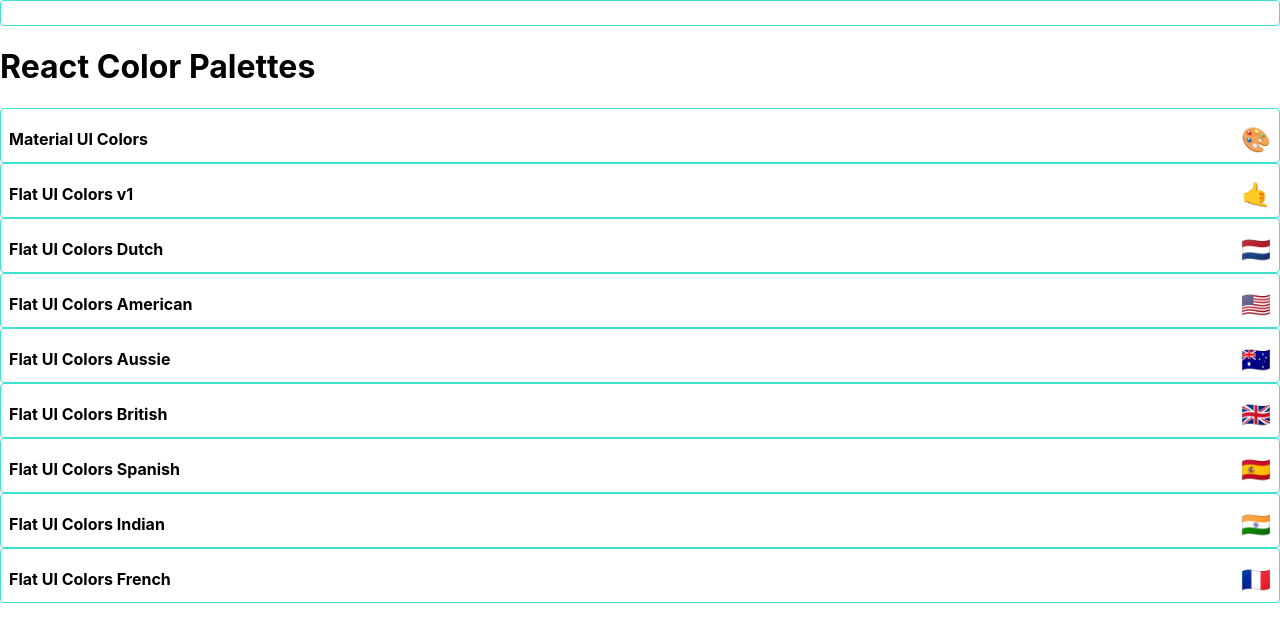
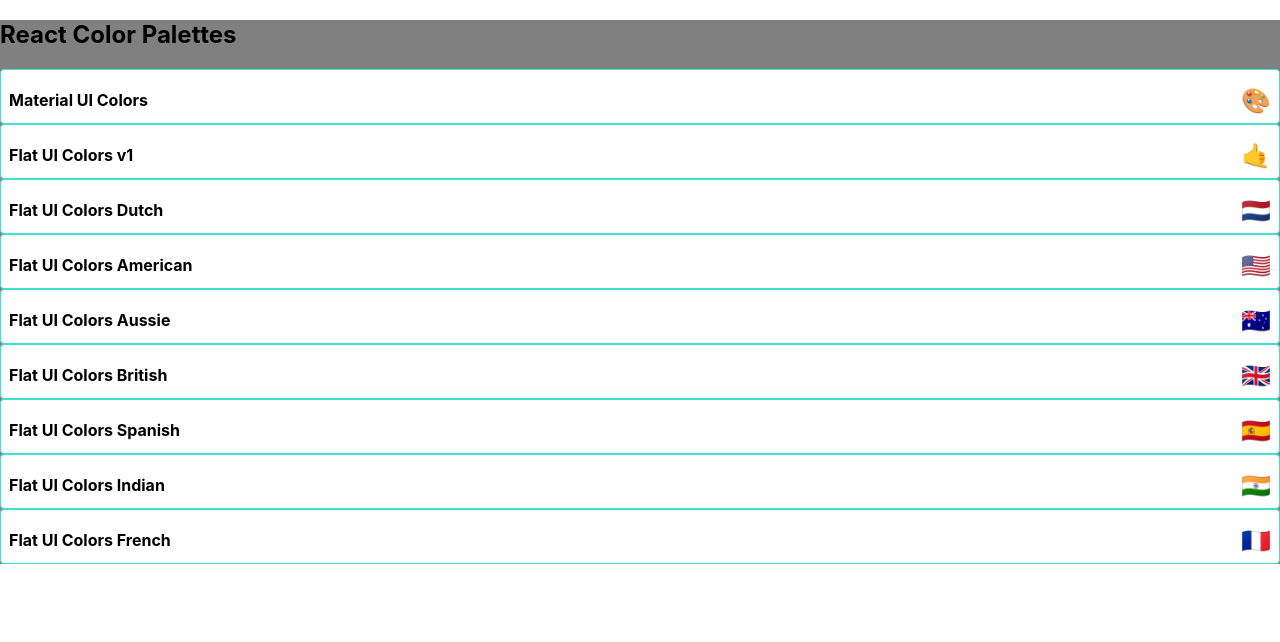
Before and after one commit to yunshine/React-Color-Palettes, a React (Create React App) app: page / in a window 1280 px wide. Shown: the top 642 px of the page. Built offline with nearby package versions, Linux system fonts and the light colour scheme.

Commit message:
Built unstyled layout for the palettelist page

```diff
--- a/src/PaletteList.js
+++ b/src/PaletteList.js
@@ -3,8 +3,37 @@
 import MiniPalette from './MiniPalette';
 // import -something-, { -something- } from './-something-';
 import './PaletteList.css'; // make a CSS file for this component..
+import { withStyles } from '@material-ui/core/styles';
+
+const styles = {
+  root: {
+    backgroundColor: "grey",
+  },
+};
 
 class PaletteList extends Component {
+
+  render() {
+    const { palettes, classes } = this.props;
+    return (
+      <div className={classes.root}>
+
+        <div className={classes.container}>
+          <nav className={classes.nav}>
+            <h1>React Color Palettes</h1>
+          </nav>
+          <div className={classes.palettes}>
+            {palettes.map(palette => (
+                <MiniPalette {...palette} />
+            ))}
+          </div>
+        </div>
+      </div>
+    );
+  }
+}
+
+export default withStyles(styles) (PaletteList);
   // static defaultProps = {
   //   key: value,
   // };
@@ -14,19 +43,3 @@
     // this.state = { key: value };
     // this.handleClick = this.handleClick.bind(this);
   // }
-
-  render() {
-    const { palettes } = this.props;
-    return (
-      <div className="PaletteList">
-        <MiniPalette />
-        <h1>React Color Palettes</h1>
-        {palettes.map(palette => (
-            <MiniPalette {...palette} />
-        ))}
-      </div>
-    );
-  }
-}
-
-export default PaletteList;
```
